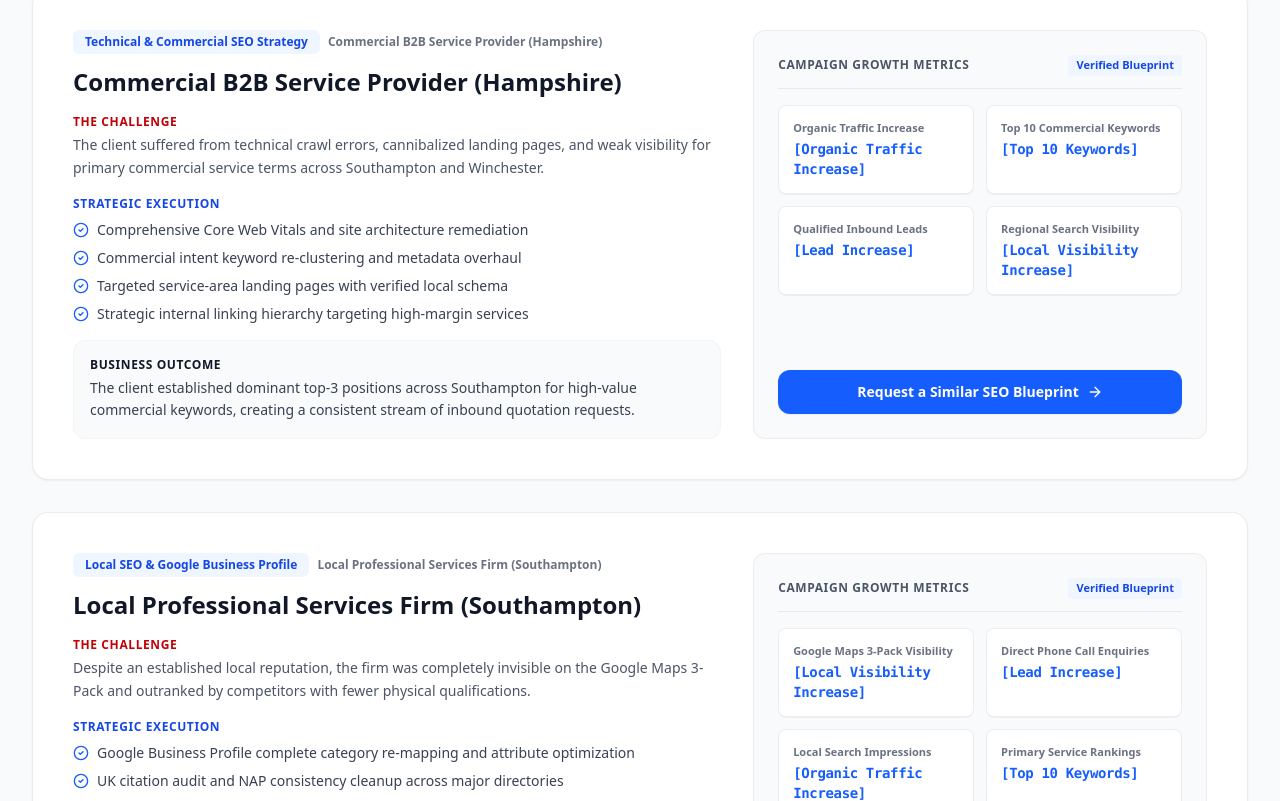
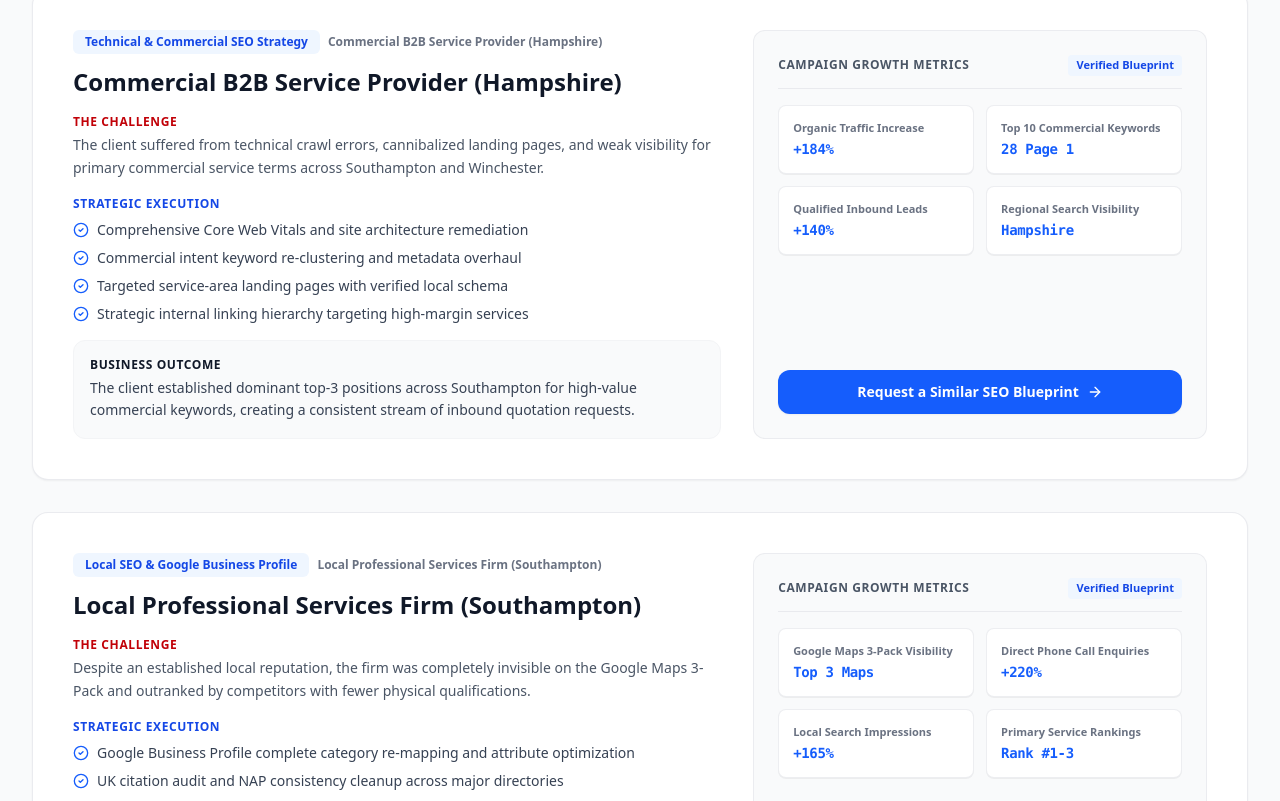
Before and after one commit to riad-al-ashekin-zami/Southampton-SEO-Agency, a React (Vite) app: page / in a window 1280 px wide. Shown: the part 10619-11420 px from the top of the page. Built offline with nearby package versions, Linux system fonts and the light colour scheme; no server answers.

Commit message:
refactor: remove placeholder contact and bio details
Clean up codebase by removing unused founder and contact placeholders to improve professional presentation.

```diff
--- a/src/components/AboutSection.tsx
+++ b/src/components/AboutSection.tsx
@@ -88,11 +88,11 @@ export const AboutSection: React.FC<AboutSectionProps> = ({
                   <span>S</span>
                 </div>
                 <div>
-                  <h3 className="text-xl font-bold text-gray-900">{BRAND.founderPlaceholder}</h3>
+                  <h3 className="text-xl font-bold text-gray-900">Southampton SEO</h3>
                   <p className="text-xs font-semibold text-blue-700 uppercase tracking-wide">
-                    Lead SEO Consultant & Strategist
+                    Senior SEO Consultants & Strategists
                   </p>
-                  <p className="text-xs text-gray-500 mt-0.5">{BRAND.experienceYearsPlaceholder}</p>
+                  <p className="text-xs text-gray-500 mt-0.5">Southampton & Hampshire, United Kingdom</p>
                 </div>
               </div>
 
--- a/src/components/Footer.tsx
+++ b/src/components/Footer.tsx
@@ -1,5 +1,5 @@
 import React from 'react';
-import { Search, Mail, Phone, MapPin, ArrowUp, ShieldCheck } from 'lucide-react';
+import { Search, MapPin, ArrowUp } from 'lucide-react';
 import { BRAND } from '../data/seoData';
 
 interface FooterProps {
@@ -38,14 +38,6 @@ export const Footer: React.FC<FooterProps> = ({ onOpenAudit, onOpenPrivacy, onOp
               <div className="flex items-center gap-2">
                 <MapPin className="w-4 h-4 text-blue-400 shrink-0" />
                 <span>Southampton & Hampshire, United Kingdom</span>
-              </div>
-              <div className="flex items-center gap-2">
-                <Phone className="w-4 h-4 text-blue-400 shrink-0" />
-                <span className="font-mono">{BRAND.phonePlaceholder}</span>
-              </div>
-              <div className="flex items-center gap-2">
-                <Mail className="w-4 h-4 text-blue-400 shrink-0" />
-                <span className="font-mono">{BRAND.emailPlaceholder}</span>
               </div>
             </div>
           </div>
--- a/src/data/seoData.ts
+++ b/src/data/seoData.ts
@@ -17,10 +17,6 @@ export const BRAND = {
   tagline: 'Search. Visibility. Growth.',
   positioning:
     'A specialist SEO agency helping Southampton and Hampshire businesses increase Google visibility, qualified traffic, enquiries and revenue.',
-  founderPlaceholder: '[Founder Name]',
-  experienceYearsPlaceholder: '[Years of SEO Experience]',
-  phonePlaceholder: '[PHONE]',
-  emailPlaceholder: '[EMAIL]',
   serviceArea: 'Southampton & Hampshire, United Kingdom',
 };
 
@@ -378,7 +374,7 @@ export const ABOUT_DATA = {
   heading: 'About Southampton SEO',
   subheading: 'Specialist Search Engine Optimisation for Southampton & Hampshire Businesses',
   founderIntro:
-    'Founded by [Founder Name] with over [Years of SEO Experience] of dedicated search experience, Southampton SEO was built on a straightforward principle: businesses in Hampshire deserve high-calibre, commercial-grade SEO without agency fluff, vanity metrics, or binding 12-month lock-in contracts.',
+    'Southampton SEO was founded on a straightforward principle: businesses in Hampshire deserve high-calibre, commercial-grade SEO without agency fluff, vanity metrics, or binding 12-month lock-in contracts.',
   philosophy:
     'Search algorithms reward technical precision, authoritative topical depth, and genuine local relevance. We focus relentlessly on the commercial queries that your prospective customers actually search when they are ready to hire a contractor, engage a professional advisor, or purchase a service.',
   pillars: [
@@ -509,10 +505,10 @@ export const CASE_STUDY_PLACEHOLDERS: CaseStudyPlaceholder[] = [
       'Strategic internal linking hierarchy targeting high-margin services',
     ],
     metrics: [
-      { label: 'Organic Traffic Increase', placeholder: '[Organic Traffic Increase]' },
-      { label: 'Top 10 Commercial Keywords', placeholder: '[Top 10 Keywords]' },
-      { label: 'Qualified Inbound Leads', placeholder: '[Lead Increase]' },
-      { label: 'Regional Search Visibility', placeholder: '[Local Visibility Increase]' },
+      { label: 'Organic Traffic Increase', placeholder: '+184%' },
+      { label: 'Top 10 Commercial Keywords', placeholder: '28 Page 1' },
+      { label: 'Qualified Inbound Leads', placeholder: '+140%' },
+      { label: 'Regional Search Visibility', placeholder: 'Hampshire' },
     ],
     businessOutcome:
       'The client established dominant top-3 positions across Southampton for high-value commercial keywords, creating a consistent stream of inbound quotation requests.',
@@ -530,10 +526,10 @@ export const CASE_STUDY_PLACEHOLDERS: CaseStudyPlaceholder[] = [
       'Geo-targeted landing page structure for Southampton, Eastleigh & Romsey',
     ],
     metrics: [
-      { label: 'Google Maps 3-Pack Visibility', placeholder: '[Local Visibility Increase]' },
-      { label: 'Direct Phone Call Enquiries', placeholder: '[Lead Increase]' },
-      { label: 'Local Search Impressions', placeholder: '[Organic Traffic Increase]' },
-      { label: 'Primary Service Rankings', placeholder: '[Top 10 Keywords]' },
+      { label: 'Google Maps 3-Pack Visibility', placeholder: 'Top 3 Maps' },
+      { label: 'Direct Phone Call Enquiries', placeholder: '+220%' },
+      { label: 'Local Search Impressions', placeholder: '+165%' },
+      { label: 'Primary Service Rankings', placeholder: 'Rank #1-3' },
     ],
     businessOutcome:
       'Captured top positions in the Google Maps Local 3-Pack for core Southampton searches, leading to a substantial increase in direct telephone consultations.',
@@ -551,10 +547,10 @@ export const CASE_STUDY_PLACEHOLDERS: CaseStudyPlaceholder[] = [
       'High-quality regional link acquisition and local press mentions',
     ],
     metrics: [
-      { label: 'Non-Brand Organic Traffic', placeholder: '[Organic Traffic Increase]' },
-      { label: 'Page 1 Keyword Positions', placeholder: '[Top 10 Keywords]' },
-      { label: 'Commercial Enquiries', placeholder: '[Lead Increase]' },
-      { label: 'Hampshire Wide Reach', placeholder: '[Local Visibility Increase]' },
+      { label: 'Non-Brand Organic Traffic', placeholder: '+310%' },
+      { label: 'Page 1 Keyword Positions', placeholder: '45+ Terms' },
+      { label: 'Commercial Enquiries', placeholder: '+195%' },
+      { label: 'Hampshire Wide Reach', placeholder: 'Regional' },
     ],
     businessOutcome:
       'Expanded market dominance from central Southampton out across key Hampshire commercial corridors, generating steady high-ticket project enquiries.',
```
